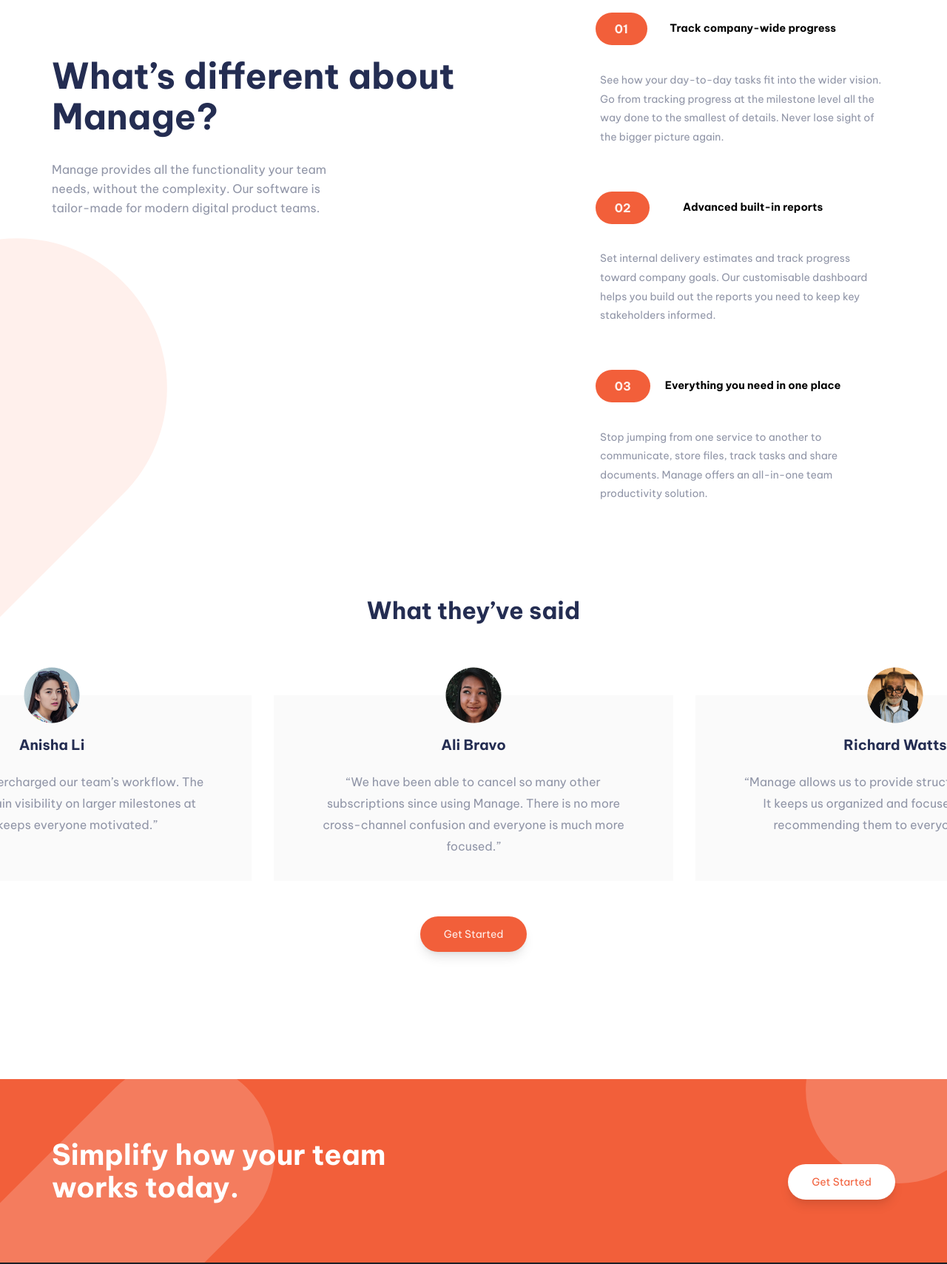
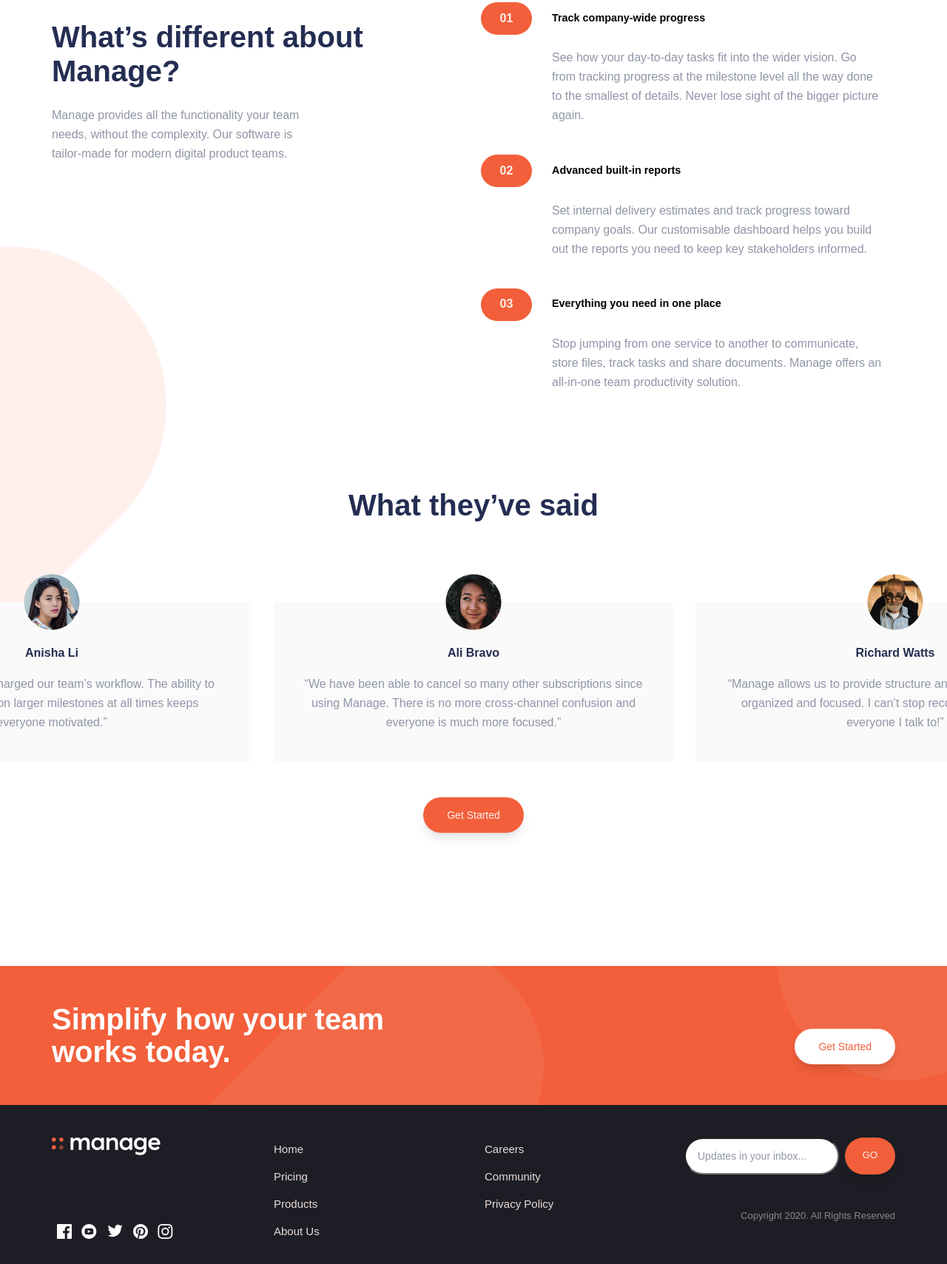
Before and after one commit to AtefZaky/manage-landing-page, a website built with Vite: page index.html in a window 1280 px wide. Shown: the part 815-2524 px from the top of the page at 74% size. Built offline with nearby package versions, Linux system fonts and the light colour scheme; a web font is replaced by a local one.

Commit message:
edit the styles

```diff
--- a/index.html
+++ b/index.html
@@ -15,7 +15,7 @@
       <div class="container">
         <nav class="nav">
           <div class="nav__logo">
-            <img src="./assets/logo.svg" alt="logo">
+            <img src="./assets/logo.svg" width="147" height="24" alt="logo">
           </div>
           <ul class="nav__list">
             <li class="nav__list-item">Pricing</li>
@@ -25,8 +25,8 @@
             <li class="nav__list-item">Community</li>
           </ul>
           <div class="nav__icon">
-            <img id="hamburger-icon" src="./assets/icon-hamburger.svg" alt="hamburger icon" class="nav__humburger">
-            <img id="close-icon" src="./assets/icon-close.svg" alt="close icon" class="nav__close hidden">
+            <img id="hamburger-icon" width="25" height="18" src="./assets/icon-hamburger.svg" alt="hamburger icon" class="nav__humburger">
+            <img id="close-icon" width="22" height="22" src="./assets/icon-close.svg" alt="close icon" class="nav__close hidden">
           </div>
           <button class="nav__btn btn">Get Started</button>
         </nav>
@@ -46,6 +46,7 @@
     </header>
     <!-- end header section -->
     <!-- start about section -->
+    <main>
       <div class="bgimgcontainer">
         <div class="bgimgabout"></div>
       </div>
@@ -130,6 +131,7 @@
         </div>
       </section>
       <!-- end simplify section -->
+    </main>
     <!-- start footer section -->
     <footer class="footer">
       <div class="container">
@@ -158,7 +160,7 @@
           <svg class="footer__social-icon" xmlns="http://www.w3.org/2000/svg" width="21" height="20"><path fill="currentColor" d="M10.333 1.802c2.67 0 2.987.01 4.042.059 2.71.123 3.976 1.409 4.1 4.099.048 1.054.057 1.37.057 4.04 0 2.672-.01 2.988-.058 4.042-.124 2.687-1.386 3.975-4.099 4.099-1.055.048-1.37.058-4.042.058-2.67 0-2.986-.01-4.04-.058-2.717-.124-3.976-1.416-4.1-4.1-.048-1.054-.058-1.37-.058-4.041 0-2.67.01-2.986.058-4.04.124-2.69 1.387-3.977 4.1-4.1 1.054-.048 1.37-.058 4.04-.058zm0-1.802C7.618 0 7.278.012 6.211.06 2.579.227.56 2.242.394 5.877.345 6.944.334 7.284.334 10s.011 3.057.06 4.123c.166 3.632 2.181 5.65 5.816 5.817 1.068.048 1.408.06 4.123.06 2.716 0 3.057-.012 4.124-.06 3.628-.167 5.651-2.182 5.816-5.817.049-1.066.06-1.407.06-4.123s-.011-3.056-.06-4.122C20.11 2.249 18.093.228 14.458.06 13.39.01 13.049 0 10.333 0zm0 4.865a5.135 5.135 0 100 10.27 5.135 5.135 0 000-10.27zm0 8.468a3.333 3.333 0 110-6.666 3.333 3.333 0 010 6.666zm5.339-9.87a1.2 1.2 0 10-.001 2.4 1.2 1.2 0 000-2.4z"/></svg>
         </div>
         <div class="footer__logo">
-          <img src="./assets/logow.svg" alt="logo">
+          <img src="./assets/logow.svg" width="147" height="24" alt="logo">
         </div>
         <div class="footer__copyrights">
           Copyright 2020. All Rights Reserved
--- a/scss/base/_base.scss
+++ b/scss/base/_base.scss
@@ -1,13 +1,13 @@
 //import the font from google
 
-@import url('https://fonts.googleapis.com/css2?family=Be+Vietnam+Pro:wght@400;500;700&display=swap');
+@import url('https://fonts.googleapis.com/css2?family=Be+Vietnam:wght@400;500;700&display=swap');
 
 html{
   margin: 0;
   padding: 0;
 }
 body{
-  font-family: 'Be Vietnam Pro', sans-serif;
+  font-family: 'Be Vietnam', sans-serif;
   font-size: 16px;
 }
 ul{
--- a/scss/components/_components.scss
+++ b/scss/components/_components.scss
@@ -33,7 +33,6 @@
 }
 .container{
   width: 100%;
-  padding: 1rem 0;
   margin-right: auto;
   margin-left: auto;
 }
--- a/scss/sections/_about.scss
+++ b/scss/sections/_about.scss
@@ -56,7 +56,7 @@
         color: a.$darkGrayishBlue;
         font-size: 14px;
         line-height: 1.6rem;
-        padding: 0.5rem 1rem 2rem;
+        padding: 0.25rem 1rem 2rem;
       }
     }
   }
@@ -91,38 +91,59 @@
     &__bgimg{
       background-image: url(../../assets/bg-tablet-pattern.svg);
       width: 100%;
-      height: 100%;
+      height: 800px;
       position: absolute;
       background-repeat: no-repeat;
       background-size: contain;
-      top: 335px;
-      right: 600px;
+      top: 330px;
+      right: 645px;
       background-position: left;
       z-index: -1;
     }
     &__manage{
-      max-width: 60%;
+      max-width: 35%;
       text-align: left;
       display: flex;
       margin-top: 1.5rem;
       &-head{
-        font-size: 3rem;
+        font-size: 2.5rem;
         align-self: flex-start;
+        max-width: 460px;
+        margin: 0 0 0.5rem 0;
       }
       &-paragraph{
         text-align: left;
         align-self: flex-start;
-        width: 60%;
+        max-width: 350px;
         font-size: 16px;
+        line-height: 26px;
       }
     }
     &__track{
       &-card{
-        max-width: 415px;
+        max-width: 480px;
+        display: block;
         &__paragraph{
           text-align: left;
+          font-size: 16px;
+          line-height: 1.625rem;
+          padding: 0.25rem 1rem 1.5rem;
+        }
+        &__head{
+          margin: 0;
+          text-align: left;
+          &-number{
+          left: -80px;
+          }
         }
       }
     }
   }
 }
+@media (min-width: a.$xl){
+  .about{
+    &__manage{
+      max-width: 60%;
+    }
+  }
+}
--- a/scss/sections/_footer.scss
+++ b/scss/sections/_footer.scss
@@ -8,9 +8,9 @@
     justify-content: space-between;
     &-input{
       width: 100%;
-      margin-right: 5px;
+      margin-right: 8px;
       border-radius: 50px;
-      padding: 1rem;
+      padding: 0.7rem 1rem;
       outline: none;
       &::placeholder{
         font-size: 14px;
@@ -18,7 +18,8 @@
       }
     }
     &-btn{
-      padding: 1rem 1.5rem;
+      padding: 0.75rem 1.5rem;
+      font-size: 13px;
     }
   }
   &__list{
@@ -65,7 +66,7 @@
 }
 @media (min-width: a.$lg){
   .footer{
-    padding: 3rem 0 1rem;
+    padding: 2.75rem 0 1.625rem;
     .container{
       display: grid;
       grid-template-columns: 1fr 2fr 1fr;
@@ -86,6 +87,7 @@
       grid-row-end: 4;
       width: 60%;
       height: 20px;
+      margin-top: 18px;
     }
     &__list{
       grid-column-start: 2;
@@ -93,6 +95,15 @@
       grid-row-start: 1;
       grid-row-end: 4;
       margin-top: 0;
+      &-items{
+        width: 255px;
+        margin: 0;
+        padding: 0;
+      }
+      &-item{
+        font-size: 15px;
+        margin-bottom: 5px;
+      }
     }
     &__form{
       grid-column-start: 3;
@@ -106,6 +117,8 @@
       grid-row-start: 3;
       grid-row-end: 4;
       margin-top: 0;
+      text-align: right;
+      font-size: 13px;
     }
   }
 }
--- a/scss/sections/_header.scss
+++ b/scss/sections/_header.scss
@@ -168,7 +168,7 @@
 }
 @media (min-width: a.$lg){
   header{
-    margin-bottom: 3rem;
+    padding-bottom: 3rem;
     .header__bgimg{
       top: -70px;
       right: -50px;
@@ -177,12 +177,12 @@
       align-items: center;
       &__list{
         display: flex;
-        flex-basis: 50%;
+        flex-basis: 40%;
         margin: 0;
         padding: 0;
         justify-content: space-around;
         &-item{
-          font-size: 0.8rem;
+          font-size: 13px;
           color: a.$darkBlue;
           font-weight: 500;
           cursor: pointer;
@@ -208,13 +208,13 @@
       flex-direction: row-reverse;
       text-align: left;
       .hero__img{
-        height: 60%;
-        width: 60%;
+        height: 485px;
+        width: 540px
       }
       .hero__content{
         width: 100%;
         &-header{
-          margin-bottom: 0;
+          margin: 0;
           max-width: 350px;
         }
         &-paragraph{
@@ -229,17 +229,28 @@
 }
 @media (min-width: a.$xl){
   header{
-    margin-bottom: 5rem;
-    .nav{
+    padding-bottom: 5rem;
+    margin-bottom: 2.5rem;
+    .header__bgimg{
+      height: 105%;
+      top: -215px;
+      right: -150px;
+    }
     .hero{
+      margin-top: 120px;
       .hero__content{
         width: 100%;
         &-header{
-          font-size: 3rem;
-          max-width: 410px;
+          font-size: 3.5rem;
+          line-height: 4rem;
+          max-width: 480px;
+          }
+        &-paragraph{
+          max-width: 350px;
+          margin-bottom: 2.5rem;
+          margin-top: 1rem;
           }
         }
-      }
     }
   }
 }
--- a/scss/sections/_simplify.scss
+++ b/scss/sections/_simplify.scss
@@ -15,17 +15,18 @@
     right: 260px;
     z-index: -1;
     background-position: left;
-    opacity: 0.2;
+    opacity: 0.07;
   }
 
   background-color: a.$brightRed;
-  margin-top: 60px;
+  margin-top: 68px;
   text-align: center;
   padding: 6rem 1.5rem;
   &__head{
     min-width: 300px;
     color: white;
-    font-size: 2.4rem;
+    font-size: 2.5rem;
+    line-height: 44px;
     margin: 0;
   }
   &__btn{
@@ -53,19 +54,23 @@
       right: -280px;
       z-index: -1;
       background-position: right;
-      opacity: 0.2;
+      opacity: 0.07;
     }
   }
 }
 
 @media (min-width: a.$xl){
   .simplify{
-    padding: 4rem 1.5rem;
+    padding: 3.125rem 1.5rem;
     &__bgimgleft{
-      height: 190%;
+      height: 620px;
+      top: -30px;
+      right: -115px;
     }
     &__bgimgright{
-      height: 190%;
+      height: 620px;
+      top: -465px;
+      right: -390px;
     }
     .container{
       display: flex;
--- a/scss/sections/_testimonials.scss
+++ b/scss/sections/_testimonials.scss
@@ -8,12 +8,12 @@
   align-items: center;
   padding: 2rem 0 0rem;
   &__head{
-    font-size: 2rem;
+    font-size: 2.5rem;
     color: a.$darkBlue;
     text-align: center;
   }
   &__slider{
-    padding: 4rem 0 1rem;
+    padding: 4.25rem 0 1rem;
     display: flex;
     gap: 30px;
     width: 350px;
@@ -22,7 +22,7 @@
       // min-width: 412px;
       // padding: 1rem 4rem;
       min-width: 325px;
-      padding: 1rem 0.8rem;
+      padding: 2rem 0.8rem;
       text-align: center;
       background-color: hsl(0, 0%, 98%);
       position: relative;
@@ -36,13 +36,14 @@
         transform: translate(-50%, -50%);
       }
       &__head{
-        margin-top: 40px;
+        margin: 20px;
         color: a.$darkBlue;
-        font-size: 1.2rem;
+        font-size: 1rem;
       }
       &__quote{
-        line-height: 1.8rem;
+        line-height: 26px;
         color: a.$darkGrayishBlue;
+        margin: 0;
       }
     }
   }
@@ -75,15 +76,15 @@
     &__slider{
       width: 540px;
       &-card{
-        min-width: 412px;
-        padding: 1rem 4rem;
+        min-width: 460px;
+        padding: 2.5rem;
       }
     }
   }
 }
 @media (min-width: a.$lg){
   .testimonials{
-    padding: 2rem 0 7rem;
+    padding: 3.125rem 0 7rem;
     &__pagination{
       display: none;
     }
```
Lines whose indentation alone changed are shown as unchanged.
